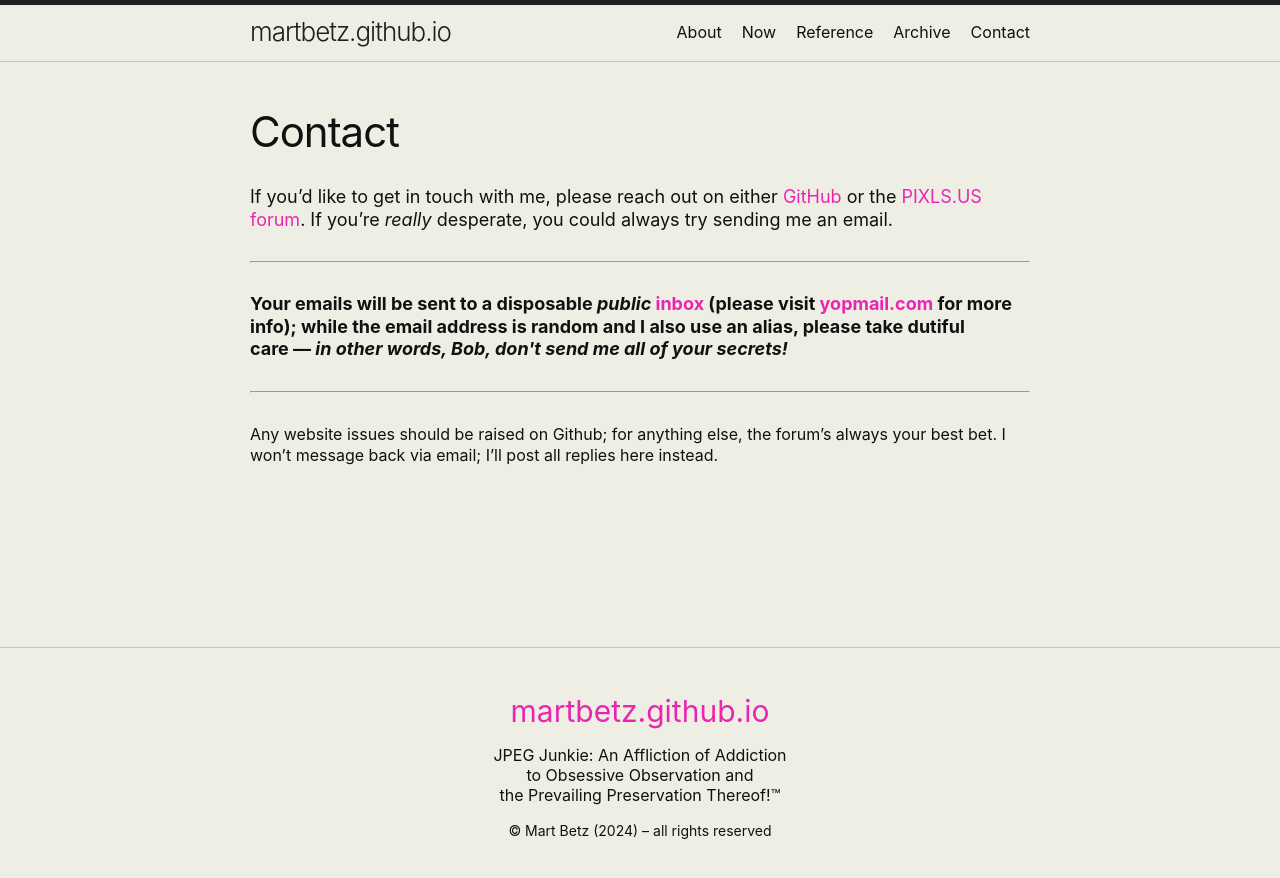
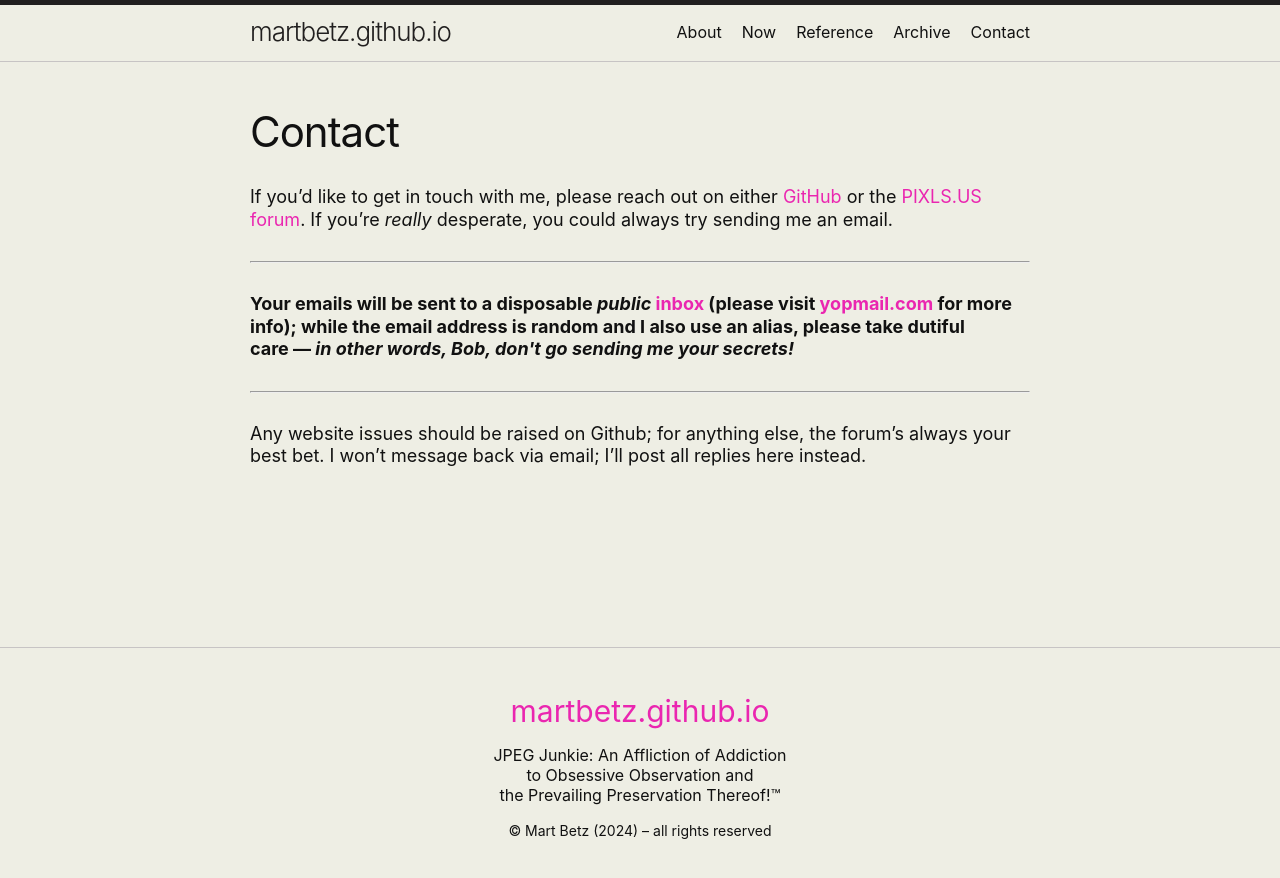
Before and after one commit to martbetz/martbetz.github.io, a Jekyll site: the page built from contact.html, in a window 1280 px wide. Shown: the top 878 px of the page. Built offline with Jekyll 4.4.1, drawn with Linux system fonts in a browser that asks for light colours.

Commit message:
Update contact.html

```diff
--- a/contact.html
+++ b/contact.html
@@ -11,10 +11,10 @@
 
 <hr>
 
-<b>Your emails will be sent to a disposable <i>public</i> <a class="u-email" href="mailto:{{ site.author.email }}">inbox</a> (please visit <a href="https://www.yopmail.com">yopmail.com</a> for more info); while the email address is random and I also use an alias, please take dutiful care&nbsp;— <i> in other words, Bob, don't send me all of your secrets!</i></b>
+<b>Your emails will be sent to a disposable <i>public</i> <a class="u-email" href="mailto:{{ site.author.email }}">inbox</a> (please visit <a href="https://www.yopmail.com">yopmail.com</a> for more info); while the email address is random and I also use an alias, please take dutiful care&nbsp;— <i> in other words, Bob, don't go sending me your secrets!</i></b>
 
 <hr>
 
+Any website issues should be raised on Github; for anything else, the forum’s always your best bet. I won’t message back via email; I’ll post all replies here instead.
+
 </font>
-
-Any website issues should be raised on Github; for anything else, the forum’s always your best bet. I won’t message back via email; I’ll post all replies here instead.
```
